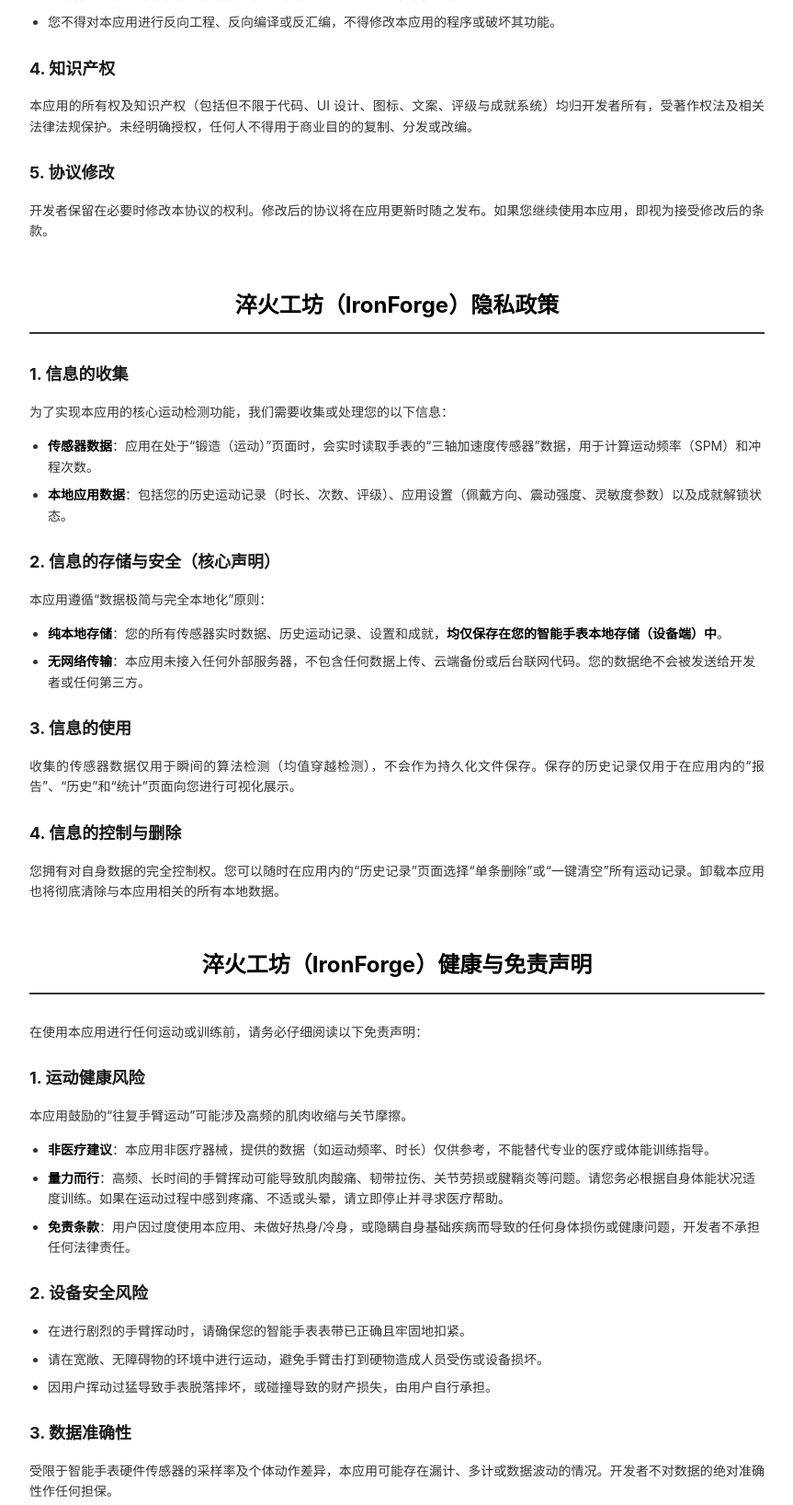
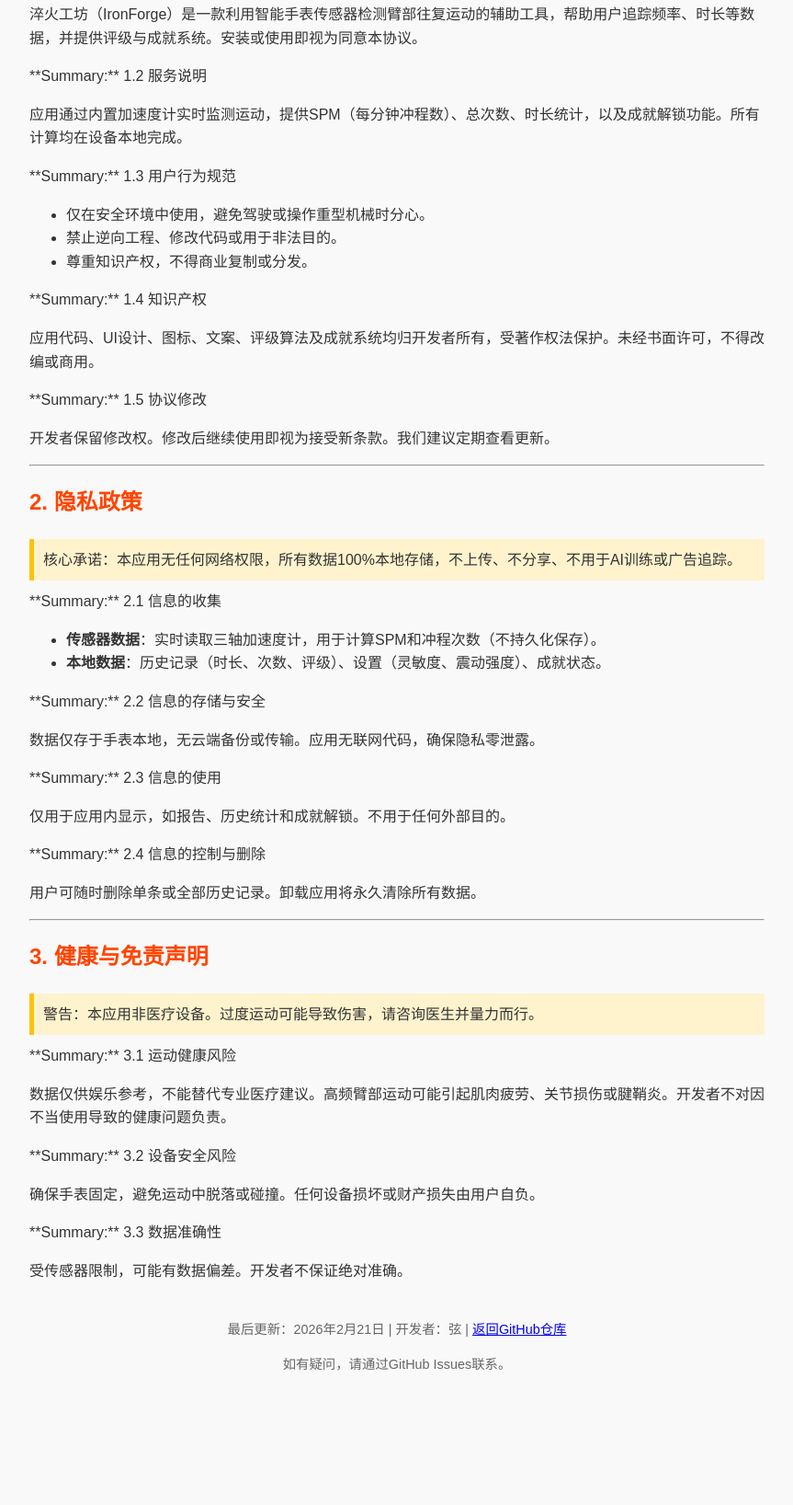
Before and after one commit to Rikka06/IronForge, a plain HTML site: page index.html in a window 1280 px wide. Shown: the part 455-2091 px from the top of the page at 92% size, without its empty margins (208-1071 px from the left). After the commit the page ends 1984 px from the top, so only its background shows below. Drawn offline with Linux system fonts and the light colour scheme.

Commit message:
Refactor index.html with SEO enhancements
Updated the HTML structure and added meta tags for better SEO and user experience.

```diff
--- a/index.html
+++ b/index.html
@@ -3,150 +3,112 @@
 <head>
     <meta charset="UTF-8">
     <meta name="viewport" content="width=device-width, initial-scale=1.0">
+    <meta name="description" content="淬火工坊（IronForge）智能手表应用的官方用户协议、隐私政策和健康免责声明。数据完全本地化，无网络传输，确保用户隐私。">
+    <meta name="keywords" content="淬火工坊, IronForge, 智能手表, 用户协议, 隐私政策, 健康免责, 小米Vela, 运动跟踪">
     <title>淬火工坊（IronForge）法律合规文档</title>
     <style>
-        /* 针对 PDF 打印和屏幕阅读器优化的全局样式 */
-        body {
-            font-family: -apple-system, BlinkMacSystemFont, "Segoe UI", Roboto, "Helvetica Neue", Arial, "Noto Sans", sans-serif, "Apple Color Emoji", "Segoe UI Emoji", "Segoe UI Symbol", "Noto Color Emoji";
-            line-height: 1.6;
-            color: #333333;
-            max-width: 800px;
-            margin: 0 auto;
-            padding: 40px 20px;
-            background-color: #ffffff;
-        }
-
-        h1 {
-            text-align: center;
-            font-size: 24px;
-            color: #000000;
-            margin-bottom: 30px;
-            padding-bottom: 10px;
-            border-bottom: 2px solid #333;
-        }
-
-        h2 {
-            font-size: 18px;
-            color: #1a1a1a;
-            margin-top: 25px;
-            margin-bottom: 15px;
-        }
-
-        p {
-            font-size: 14px;
-            margin-bottom: 15px;
-            text-align: justify;
-        }
-
-        ul {
-            font-size: 14px;
-            margin-top: 0;
-            margin-bottom: 15px;
-            padding-left: 20px;
-        }
-
-        li {
-            margin-bottom: 8px;
-        }
-
-        strong {
-            color: #000000;
-        }
-
-        /* 打印时自动在新的一页开始每个独立协议 */
-        .page-break {
-            page-break-before: always;
-            margin-top: 50px;
-        }
-
-        .document-section {
-            margin-bottom: 40px;
-        }
-
-        /* 打印样式设定 */
-        @media print {
-            body {
-                padding: 0;
-                margin: 2cm;
-            }
-            .page-break {
-                margin-top: 0;
-            }
-        }
+        body { font-family: 'Arial', sans-serif; max-width: 800px; margin: 0 auto; padding: 20px; line-height: 1.6; color: #333; background: #f9f9f9; }
+        h1, h2, h3 { color: #FF4500; } /* 熔铁橙色，匹配项目主题 */
+        details { margin-bottom: 20px; border: 1px solid #ddd; padding: 10px; border-radius: 5px; }
+        summary { cursor: pointer; font-weight: bold; }
+        .warning { background: #fff3cd; border-left: 5px solid #ffc107; padding: 10px; margin: 10px 0; }
+        footer { text-align: center; margin-top: 40px; font-size: 0.9em; color: #666; }
+        @media (max-width: 600px) { body { padding: 10px; } } /* 响应式设计 */
     </style>
 </head>
 <body>
 
-    <div class="document-section">
-        <h1>淬火工坊（IronForge）用户协议</h1>
+<h1>淬火工坊（IronForge）法律合规文档</h1>
+<p>欢迎使用淬火工坊，一款专为小米Vela平台智能手表设计的臂部运动跟踪与游戏化健身应用。本文档涵盖用户协议、隐私政策及健康免责声明。使用本应用即表示您同意以下条款。</p >
 
-        <h2>1. 导言</h2>
-        <p>欢迎使用“淬火工坊（IronForge）”（以下简称“本应用”）。本应用是一款专为智能手表设计的臂部节律与运动辅助工具。在您下载、安装或使用本应用之前，请务必审慎阅读并充分理解本协议的所有条款。您的使用行为将被视为对本协议全部内容的认可与接受。</p>
+<nav>
+    <h2>目录</h2>
+    <ul>
+        <li><a href=" ">1. 用户协议</a ></li>
+        <li><a href="#privacy-policy">2. 隐私政策</a ></li>
+        <li><a href="#health-disclaimer">3. 健康与免责声明</a ></li>
+    </ul>
+</nav>
 
-        <h2>2. 服务说明</h2>
-        <p>本应用通过调用智能手表的内置传感器（如加速度计），检测并记录您的手臂往复运动数据（如频率、时长等），为您提供运动复盘、评级计算及成就解锁功能。</p>
+<hr>
 
-        <h2>3. 用户行为规范</h2>
+<section id="user-agreement">
+    <h2>1. 用户协议</h2>
+
+    **Summary:**
+1.1 导言
+        <p>淬火工坊（IronForge）是一款利用智能手表传感器检测臂部往复运动的辅助工具，帮助用户追踪频率、时长等数据，并提供评级与成就系统。安装或使用即视为同意本协议。</p >
+
+    **Summary:**
+1.2 服务说明
+        <p>应用通过内置加速度计实时监测运动，提供SPM（每分钟冲程数）、总次数、时长统计，以及成就解锁功能。所有计算均在设备本地完成。</p >
+
+    **Summary:**
+1.3 用户行为规范
         <ul>
-            <li>您同意在安全、合法、合理的环境下使用本应用。</li>
-            <li>您不得在驾驶、操作机械或任何需要高度集中注意力的危险场景下使用本应用。</li>
-            <li>您不得对本应用进行反向工程、反向编译或反汇编，不得修改本应用的程序或破坏其功能。</li>
+            <li>仅在安全环境中使用，避免驾驶或操作重型机械时分心。</li>
+            <li>禁止逆向工程、修改代码或用于非法目的。</li>
+            <li>尊重知识产权，不得商业复制或分发。</li>
         </ul>
 
-        <h2>4. 知识产权</h2>
-        <p>本应用的所有权及知识产权（包括但不限于代码、UI 设计、图标、文案、评级与成就系统）均归开发者所有，受著作权法及相关法律法规保护。未经明确授权，任何人不得用于商业目的的复制、分发或改编。</p>
+    **Summary:**
+1.4 知识产权
+        <p>应用代码、UI设计、图标、文案、评级算法及成就系统均归开发者所有，受著作权法保护。未经书面许可，不得改编或商用。</p >
 
-        <h2>5. 协议修改</h2>
-        <p>开发者保留在必要时修改本协议的权利。修改后的协议将在应用更新时随之发布。如果您继续使用本应用，即视为接受修改后的条款。</p>
-    </div>
+    **Summary:**
+1.5 协议修改
+        <p>开发者保留修改权。修改后继续使用即视为接受新条款。我们建议定期查看更新。</p >
+</section>
 
-    <div class="document-section page-break">
-        <h1>淬火工坊（IronForge）隐私政策</h1>
+<hr>
 
-        <h2>1. 信息的收集</h2>
-        <p>为了实现本应用的核心运动检测功能，我们需要收集或处理您的以下信息：</p>
+<section id="privacy-policy">
+    <h2>2. 隐私政策</h2>
+    <div class="warning">核心承诺：本应用无任何网络权限，所有数据100%本地存储，不上传、不分享、不用于AI训练或广告追踪。</div>
+
+    **Summary:**
+2.1 信息的收集
         <ul>
-            <li><strong>传感器数据</strong>：应用在处于“锻造（运动）”页面时，会实时读取手表的“三轴加速度传感器”数据，用于计算运动频率（SPM）和冲程次数。</li>
-            <li><strong>本地应用数据</strong>：包括您的历史运动记录（时长、次数、评级）、应用设置（佩戴方向、震动强度、灵敏度参数）以及成就解锁状态。</li>
+            <li><strong>传感器数据</strong>：实时读取三轴加速度计，用于计算SPM和冲程次数（不持久化保存）。</li>
+            <li><strong>本地数据</strong>：历史记录（时长、次数、评级）、设置（灵敏度、震动强度）、成就状态。</li>
         </ul>
 
-        <h2>2. 信息的存储与安全（核心声明）</h2>
-        <p>本应用遵循“数据极简与完全本地化”原则：</p>
-        <ul>
-            <li><strong>纯本地存储</strong>：您的所有传感器实时数据、历史运动记录、设置和成就，<strong>均仅保存在您的智能手表本地存储（设备端）中</strong>。</li>
-            <li><strong>无网络传输</strong>：本应用未接入任何外部服务器，不包含任何数据上传、云端备份或后台联网代码。您的数据绝不会被发送给开发者或任何第三方。</li>
-        </ul>
+    **Summary:**
+2.2 信息的存储与安全
+        <p>数据仅存于手表本地，无云端备份或传输。应用无联网代码，确保隐私零泄露。</p >
 
-        <h2>3. 信息的使用</h2>
-        <p>收集的传感器数据仅用于瞬间的算法检测（均值穿越检测），不会作为持久化文件保存。保存的历史记录仅用于在应用内的“报告”、“历史”和“统计”页面向您进行可视化展示。</p>
+    **Summary:**
+2.3 信息的使用
+        <p>仅用于应用内显示，如报告、历史统计和成就解锁。不用于任何外部目的。</p >
 
-        <h2>4. 信息的控制与删除</h2>
-        <p>您拥有对自身数据的完全控制权。您可以随时在应用内的“历史记录”页面选择“单条删除”或“一键清空”所有运动记录。卸载本应用也将彻底清除与本应用相关的所有本地数据。</p>
-    </div>
+    **Summary:**
+2.4 信息的控制与删除
+        <p>用户可随时删除单条或全部历史记录。卸载应用将永久清除所有数据。</p >
+</section>
 
-    <div class="document-section page-break">
-        <h1>淬火工坊（IronForge）健康与免责声明</h1>
+<hr>
 
-        <p>在使用本应用进行任何运动或训练前，请务必仔细阅读以下免责声明：</p>
+<section id="health-disclaimer">
+    <h2>3. 健康与免责声明</h2>
+    <div class="warning">警告：本应用非医疗设备。过度运动可能导致伤害，请咨询医生并量力而行。</div>
 
-        <h2>1. 运动健康风险</h2>
-        <p>本应用鼓励的“往复手臂运动”可能涉及高频的肌肉收缩与关节摩擦。</p>
-        <ul>
-            <li><strong>非医疗建议</strong>：本应用非医疗器械，提供的数据（如运动频率、时长）仅供参考，不能替代专业的医疗或体能训练指导。</li>
-            <li><strong>量力而行</strong>：高频、长时间的手臂挥动可能导致肌肉酸痛、韧带拉伤、关节劳损或腱鞘炎等问题。请您务必根据自身体能状况适度训练。如果在运动过程中感到疼痛、不适或头晕，请立即停止并寻求医疗帮助。</li>
-            <li><strong>免责条款</strong>：用户因过度使用本应用、未做好热身/冷身，或隐瞒自身基础疾病而导致的任何身体损伤或健康问题，开发者不承担任何法律责任。</li>
-        </ul>
+    **Summary:**
+3.1 运动健康风险
+        <p>数据仅供娱乐参考，不能替代专业医疗建议。高频臂部运动可能引起肌肉疲劳、关节损伤或腱鞘炎。开发者不对因不当使用导致的健康问题负责。</p >
 
-        <h2>2. 设备安全风险</h2>
-        <ul>
-            <li>在进行剧烈的手臂挥动时，请确保您的智能手表表带已正确且牢固地扣紧。</li>
-            <li>请在宽敞、无障碍物的环境中进行运动，避免手臂击打到硬物造成人员受伤或设备损坏。</li>
-            <li>因用户挥动过猛导致手表脱落摔坏，或碰撞导致的财产损失，由用户自行承担。</li>
-        </ul>
+    **Summary:**
+3.2 设备安全风险
+        <p>确保手表固定，避免运动中脱落或碰撞。任何设备损坏或财产损失由用户自负。</p >
 
-        <h2>3. 数据准确性</h2>
-        <p>受限于智能手表硬件传感器的采样率及个体动作差异，本应用可能存在漏计、多计或数据波动的情况。开发者不对数据的绝对准确性作任何担保。</p>
-    </div>
+    **Summary:**
+3.3 数据准确性
+        <p>受传感器限制，可能有数据偏差。开发者不保证绝对准确。</p >
+</section>
+
+<footer>
+    <p>最后更新：2026年2月21日 | 开发者：弦 | <a href="https://github.com/Rikka06/IronForge">返回GitHub仓库</a ></p >
+    <p>如有疑问，请通过GitHub Issues联系。</p >
+</footer>
 
 </body>
 </html>
```
